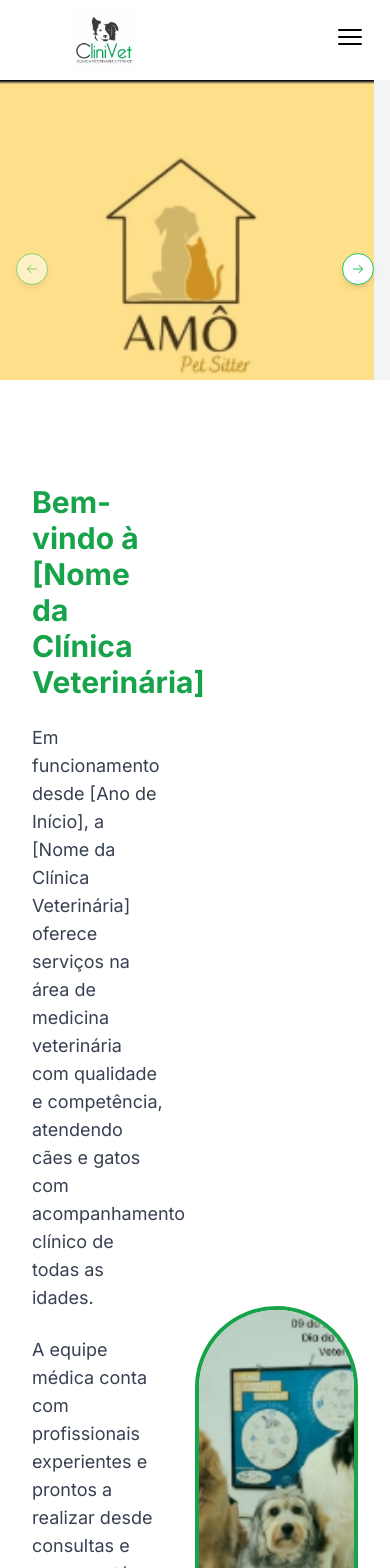
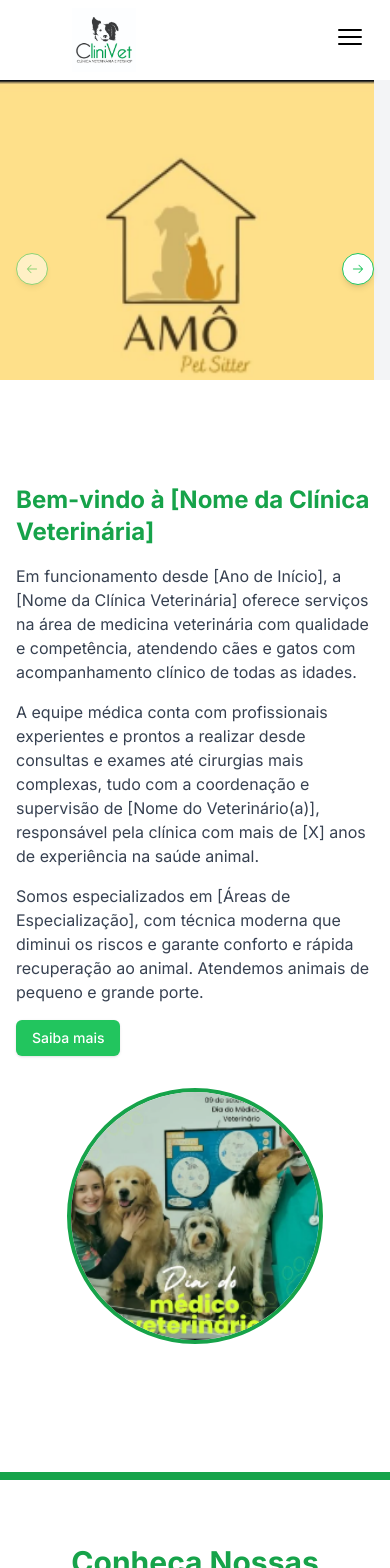
Before and after one commit to Nicolasmoss92/clini-vet, a Next.js app: page /home in a window 390 px wide. Shown: the top 1568 px of the page. Built offline with nearby package versions, Linux system fonts and the light colour scheme.

Commit message:
feat responsividade home

```diff
--- a/src/app/home/page.tsx
+++ b/src/app/home/page.tsx
@@ -54,33 +54,34 @@
           </Carousel>
         </div>
 
-        <div className="w-full max-w-6xl mx-auto flex items-center justify-between py-16 px-8 bg-white rounded-lg mt-10">
+        <div className="w-full max-w-6xl mx-auto flex flex-col md:flex-row items-center justify-between py-16 px-4 md:px-8 bg-white rounded-lg mt-10">
 
           {/* Texto à esquerda */}
-          <div className="w-1/2 pr-8">
-            <h2 className="text-3xl font-bold text-green-600 mb-6">
+          <div className="w-full md:w-1/2 md:pr-8 mb-8 md:mb-0">
+            <h2 className="text-2xl md:text-3xl font-bold text-green-600 mb-4 md:mb-6">
               Bem-vindo à [Nome da Clínica Veterinária]
             </h2>
-            <p className="text-lg text-gray-700 mb-6">
+            <p className="text-base md:text-lg text-gray-700 mb-4 md:mb-6">
               Em funcionamento desde [Ano de Início], a [Nome da Clínica Veterinária] oferece serviços na área de medicina veterinária com qualidade e competência, atendendo cães e gatos com acompanhamento clínico de todas as idades.
             </p>
-            <p className="text-lg text-gray-700 mb-6">
+            <p className="text-base md:text-lg text-gray-700 mb-4 md:mb-6">
               A equipe médica conta com profissionais experientes e prontos a realizar desde consultas e exames até cirurgias mais complexas, tudo com a coordenação e supervisão de [Nome do Veterinário(a)], responsável pela clínica com mais de [X] anos de experiência na saúde animal.
             </p>
-            <p className="text-lg text-gray-700 mb-6">
+            <p className="text-base md:text-lg text-gray-700 mb-4 md:mb-6">
               Somos especializados em [Áreas de Especialização], com técnica moderna que diminui os riscos e garante conforto e rápida recuperação ao animal. Atendemos animais de pequeno e grande porte.
             </p>
             <ButtonLearnAbout />
           </div>
 
           {/* Imagem à direita */}
-          <div className="w-1/2 flex justify-center">
+          <div className="w-full md:w-1/2 flex justify-center">
             <img
               src="/diamedico.png" // Substitua pelo caminho correto da imagem
               alt="Veterinária com um pet"
-              className="w-96 h-96 object-cover rounded-full border-4 border-green-600"
+              className="w-64 h-64 md:w-96 md:h-96 object-cover rounded-full border-4 border-green-600"
             />
           </div>
+
         </div>
 
         <div className="h-2 bg-green-600 w-full mt-16"></div>
```
